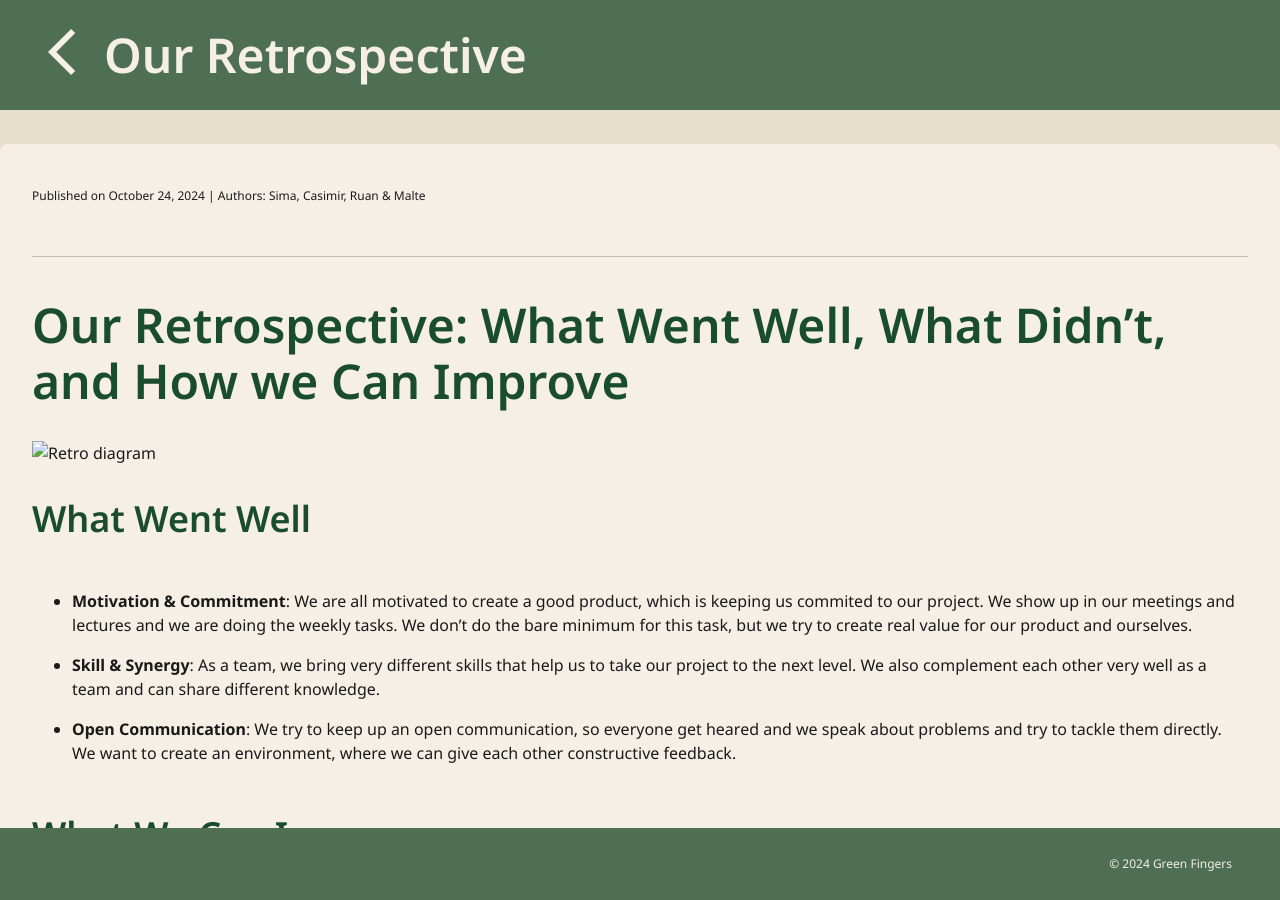
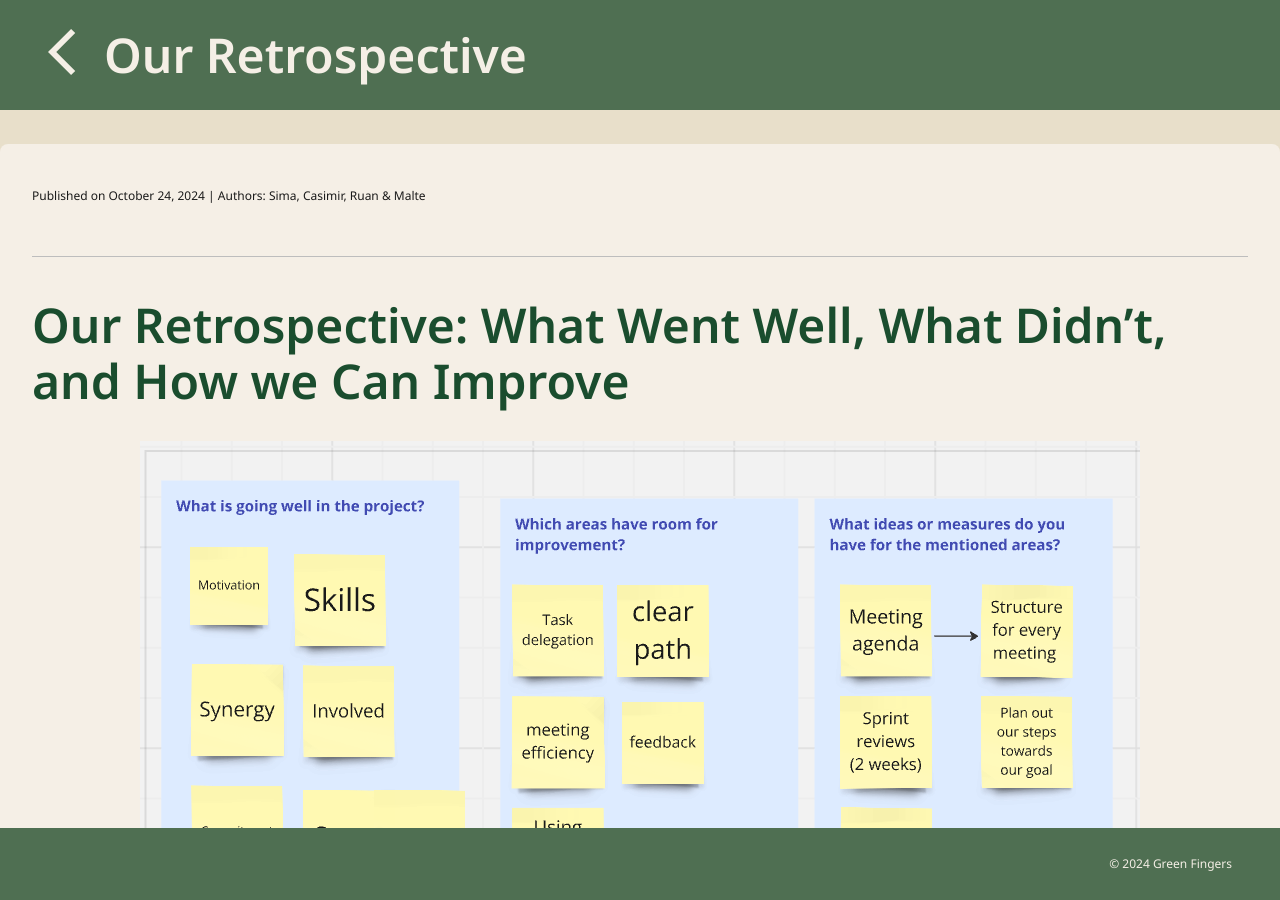
Before and after one commit to Green-Fingers-App/gardeningApp, a Jekyll site: the page built from docs/_posts/2024-10-24-retrospective.md, in a window 1280 px wide and 900 px high. Built offline with Jekyll 4.4.1, drawn with Linux system fonts in a browser that asks for light colours; comment, search, counter and statistics services are not loaded.

Commit message:
Fixing image URL

```diff
--- a/docs/_posts/2024-10-24-retrospective.md
+++ b/docs/_posts/2024-10-24-retrospective.md
@@ -6,7 +6,7 @@ author: "Sima, Casimir, Ruan & Malte"
 ---
 
 # Our Retrospective: What Went Well, What Didn't, and How we Can Improve
-![Retro diagram](/gardeningApp/assets/screenshots/screenshots/retro.png)
+![Retro diagram](/gardeningApp/assets/screenshots/retro.png)
 
 ## What Went Well
 - **Motivation & Commitment**: We are all motivated to create a good product, which is keeping us commited to our project. We show up in our meetings and lectures and we are doing the weekly tasks. We don't do the bare minimum for this task, but we try to create real value for our product and ourselves.
```
